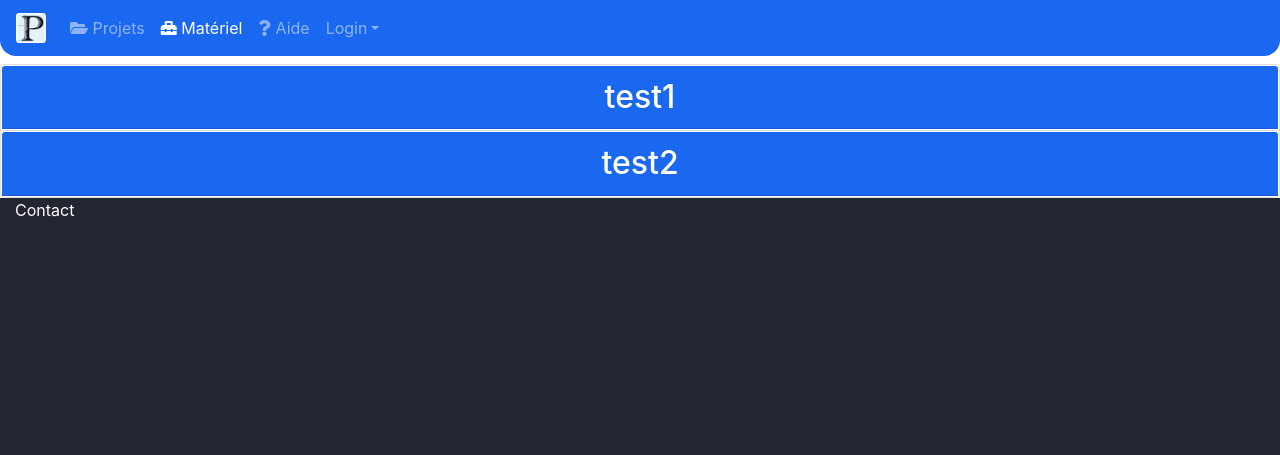
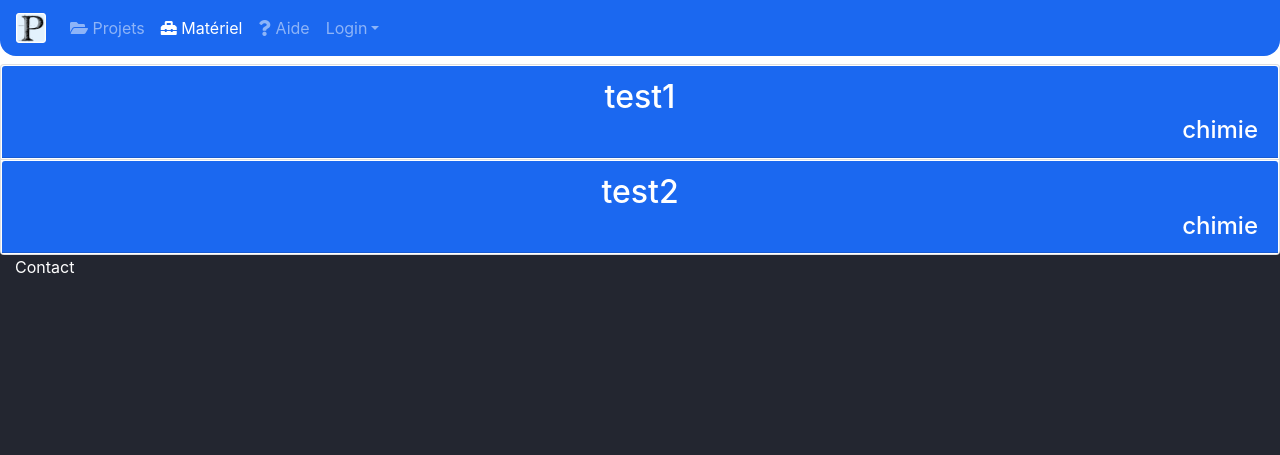
Before and after one commit to Dylan-Helin/Prepascience, a Django app: page /materiel/ in a window 1280 px wide. Shown: the top 455 px of the page. Run offline with Django 3.2, Linux system fonts and the light colour scheme; data comes from the database, SQL or seed files in the repository; both versions use the stored data as it was after the commit; some libraries are stand-ins or nearby versions.

Commit message:
suite de matériaux

```diff
--- a/templates/home.html
+++ b/templates/home.html
@@ -78,12 +78,6 @@
         <h2><i class="fas fa-users fa-4x" style="color:#1B68F0"></i></h2>
         <p style="font-size: 2rem">nombre de personnes inscrite depuis la création du site</p>
         </div>
-        <!--{% for j in list %}
-            {%  for i in personnes %}
-                <li>{{ i.prenom }}</li>
-                <li>{{ i.nom }}</li>
-            {% endfor %}
-        {% endfor %}-->
         </div>
         </ul>
     </div>
--- a/templates/materiaux.html
+++ b/templates/materiaux.html
@@ -51,17 +51,18 @@
     </div>
 </nav>
 
-<main role="main"  style="padding-left: 0px;padding-right: 0px;padding-top: 4rem; background-color: #FFFFFF">
+<main role="main"  style="padding-left: 0px;padding-right: 0px;padding-top: 4rem; background-color: #FFFFFF;border-bottom-left-radius: 1rem;border-bottom-right-radius: 1rem">
     <div class="accordion" id="listeMateriaux">
     {% for i in mat %}
   <div class="card">
   <button class="btn btn-link" type="button" data-toggle="collapse" data-target="#collapse{{i.id}}" aria-expanded="true" aria-controls="collapse{{i.id}}" style="padding: 0px">
-    <div class="card-header" id="heading{{i.id}}" style="background-color: #1B68F0;color:#FFFFFF">
-
-      <h2 class="mb-0" style="color:#FFFFFF">
-
+    <div class="card-header" id="heading{{i.id}}" style="background-color: #1B68F0;color:#FFFFFF;transition-duration: 1s" onmouseover="this.style.background='#3D7EF1'" onmouseout="this.style.background='#1B68F0'">
+        <h2 class="mb-0" style="color:#FFFFFF">
           {{ i.nom }}
       </h2>
+        <h4 class="mb-0" style="color:#FFFFFF; position:relative" align="right">
+          {{ i.type }}
+      </h4>
     </div>
   </button>
 
```
Also changed, not shown: db.sqlite3.
